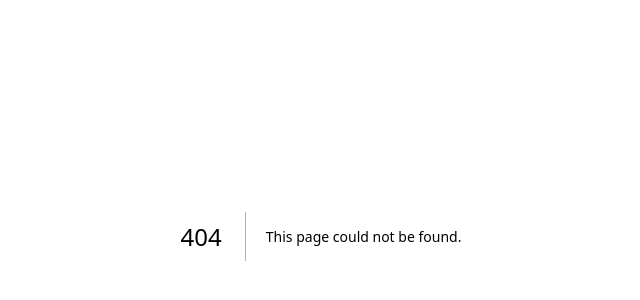
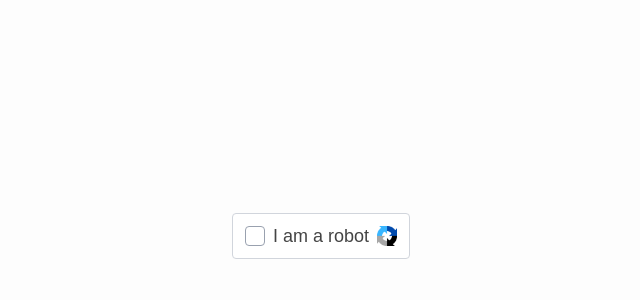
Before and after one commit to harumaki1220/Are-you-a-robot, a Next.js app: page /start in a window 1280 px wide. Before the commit this address had no page. Shown: the part 164-464 px from the top of the page, without its empty margins (319-959 px from the left). Built offline with nearby package versions, Linux system fonts and the light colour scheme.

Commit message:
refactor: App Router構成に移行し、RecaptchaBox の表示を更新

```diff
--- /dev/null
+++ b/src/app/start/page.tsx
@@ -0,0 +1,9 @@
+import RecaptchaBox from "@/components/RecaptchaBox";
+
+export default function Home() {
+  return (
+    <div className="flex min-h-screen flex-col items-center justify-center bg-[#fdfdfd] p-6">
+      <RecaptchaBox />
+    </div>
+  );
+}
--- a/src/components/RecaptchaBox.tsx
+++ b/src/components/RecaptchaBox.tsx
@@ -2,6 +2,7 @@
 
 import { useState } from "react";
 import Recaptcha from "@/components/Recaptcha";
+import Image from "next/image";
 
 type Status = "idle" | "loading" | "checked";
 
@@ -45,8 +46,14 @@ const RecaptchaBox = () => {
       >
         {checkboxContent}
         <span className="text-lg font-medium text-[#444]">
-          I&apos;m not a robot
+          I am a robot
         </span>
+	<Image
+	  src="/meCHAKCHA.png"
+	  alt="meCHAKCHA"
+	  width={20}
+	  height={20}
+	/>
       </button>
 
       {status === "checked" && <Recaptcha />}
```
Also changed, not shown: public/meCHAKCHA.png (added), src/app/choose-images/page.tsx (added), src/app/pages/start.tsx (deleted), src/app/result/page.tsx (added).
